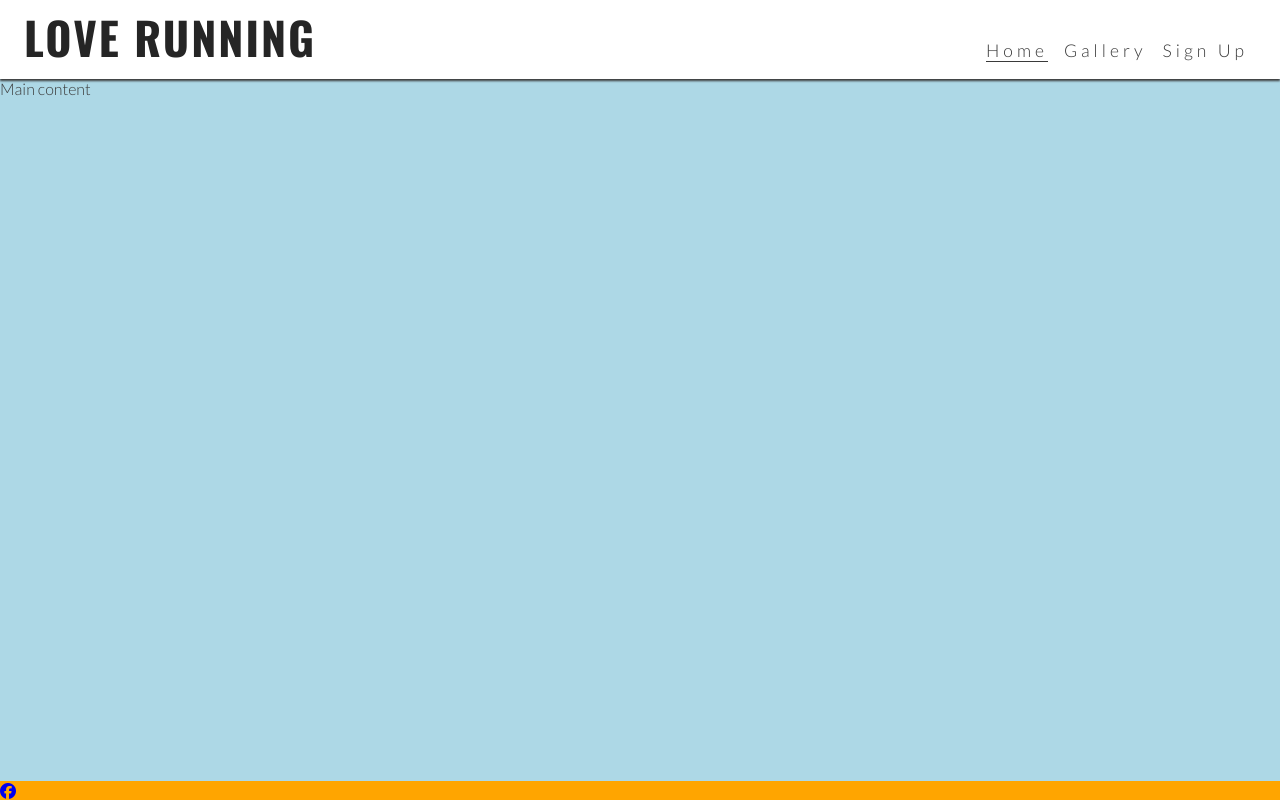
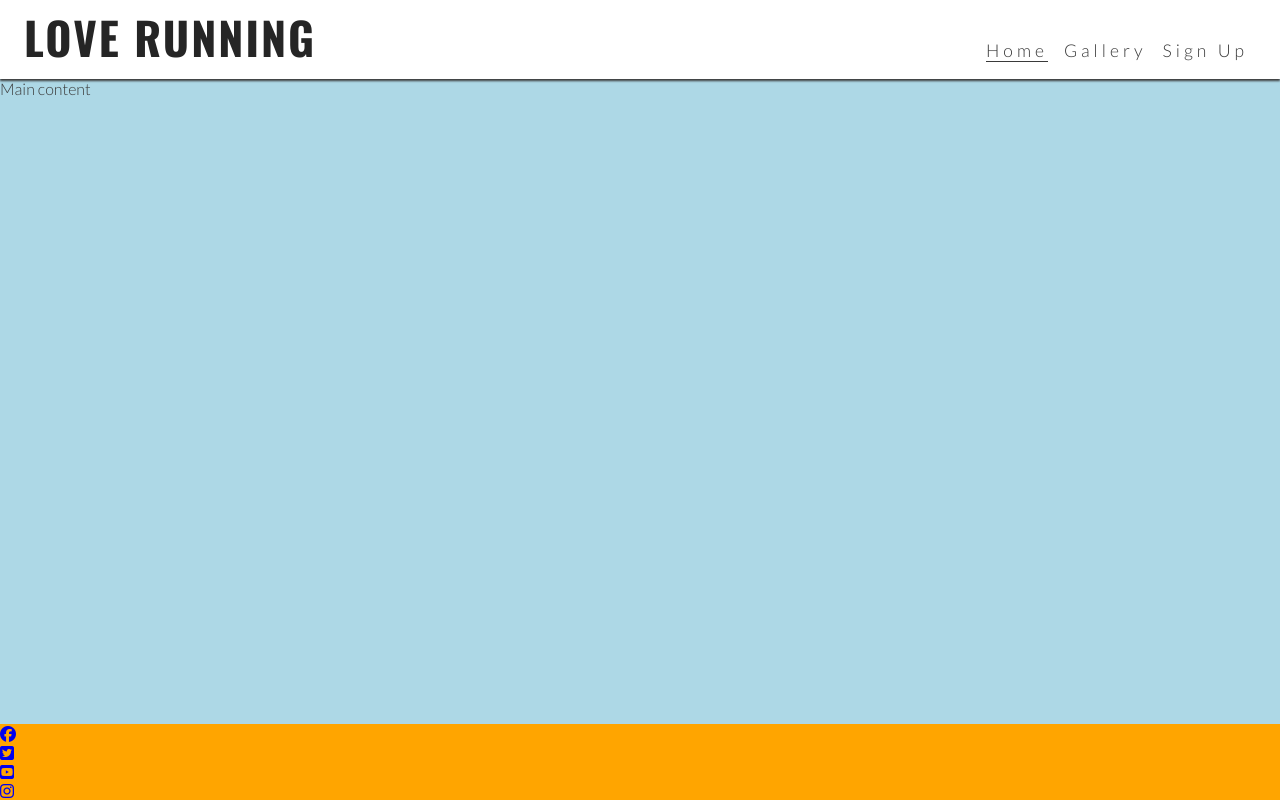
Before and after one commit to OJarvey/Githob-Love-Running-New-, a plain HTML site: page index.html in a window 1280 px wide. Drawn offline with nearby package versions, Linux system fonts and the light colour scheme.

Commit message:
Add remaining links to footer

```diff
--- a/index.html
+++ b/index.html
@@ -44,7 +44,21 @@
         <ul>
             <li><a href="https://facebook.com/" target="_blank" rel="noopener"
                 aria-label="Visit our Facebookpage (opens in a few tab)"><i class="fa-brands fa-facebook"></i></li>
-        </ul>
+        <li>
+            <a href="https://www.twitter.com/" target="_blank" rel="noopener"
+                aria-label="Visit our Twitter page (opens in a new tab)">
+                <i class="fa-brands fa-twitter-square"></i></a>
+        </li>
+        <li>
+            <a href="https://www.youtube.com/" target="_blank" rel="noopener"
+                aria-label="Visit our YouTube page (opens in a new tab)">
+                <i class="fa-brands fa-youtube-square"></i></a>
+        </li>
+        <li>
+            <a href="https://www.instagram.com/" target="_blank" rel="noopener"
+                aria-label="Visit our Instagram page (opens in a new tab)">
+                <i class="fa-brands fa-instagram"></i></a>
+            </ul>
     </footer>
     <!-- Font Awesome-->
     <script src="https://kit.fontawesome.com/f30dd389d9.js" crossorigin="anonymous"></script>
```
